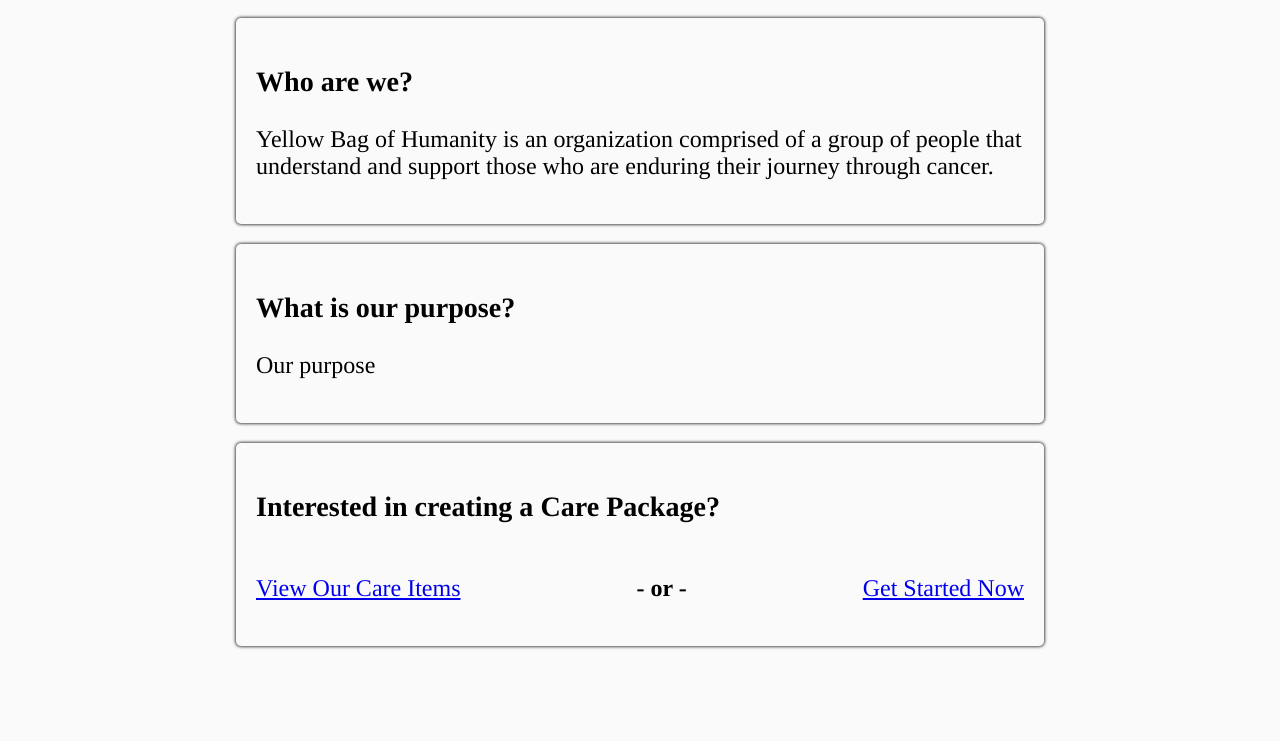
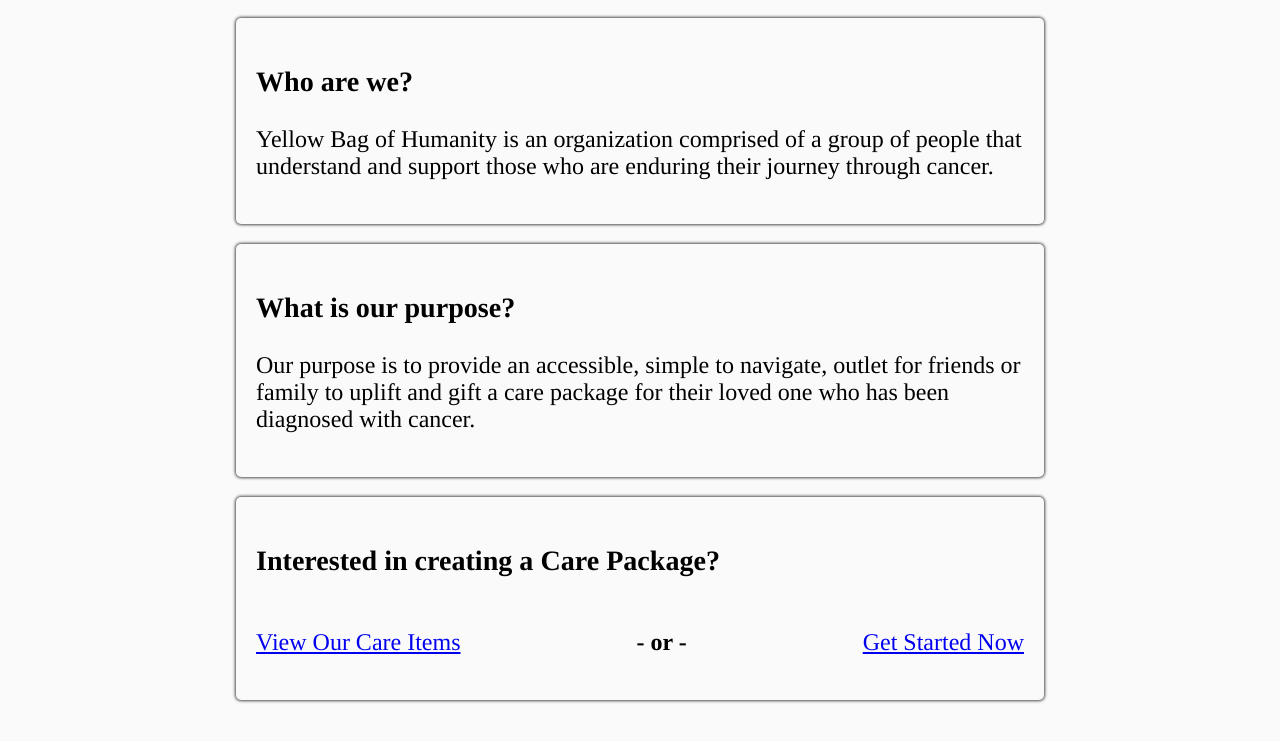
Before and after one commit to smlcate/cfoundation, a website: page public/index.html in a window 1280 px wide. Shown: the part 157-898 px from the top of the page. Before the commit the page ends 861 px from the top, so only its background shows below. Drawn offline with nearby package versions, Linux system fonts and the light colour scheme; some packages are replaced by stand-ins of ours.

Commit message:
add html to home

```diff
--- a/public/partials/home.html
+++ b/public/partials/home.html
@@ -10,7 +10,7 @@
   <div class="infoDivs" id="aboutUsInfoDiv">
 
     <h3>What is our purpose?</h3>
-    <p>Our purpose </p>
+    <p>Our purpose is to provide an accessible, simple to navigate, outlet for friends or family to uplift and gift a care package for their loved one who has been diagnosed with cancer.</p>
 
   </div>
 
```
